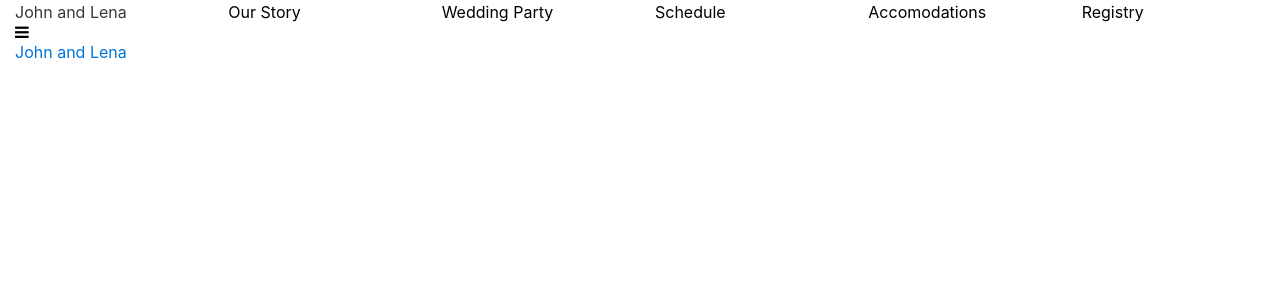
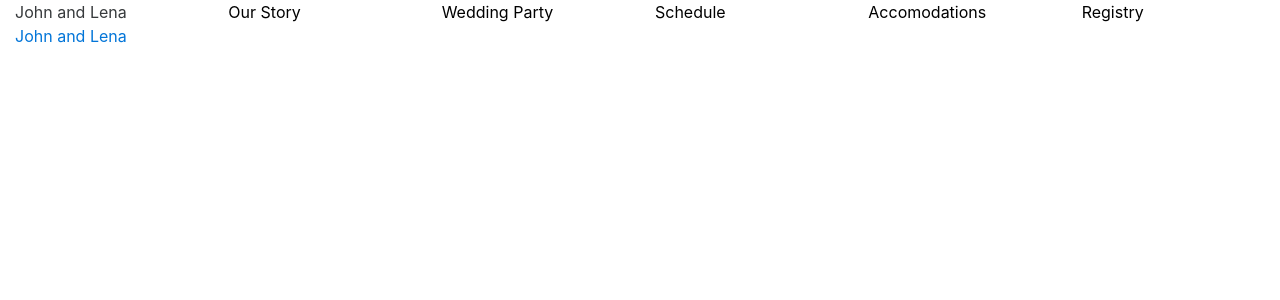
Before and after one commit to johntcarroll/wedding, a PHP site: page /home/index.php in a window 1280 px wide. Shown: the top 300 px of the page. Run offline with PHP 8.4, Linux system fonts and the light colour scheme.

Commit message:
class error  fixed

```diff
--- a/layout/header.php
+++ b/layout/header.php
@@ -40,7 +40,7 @@
                         </div>
                     </div>
                 </div>
-                <div class='col-sm-3 col-sm-offset-9 small-nav-link'>
+                <div class='col-sm-3 col-sm-offset-9 small-nav-link hidden-md-up'>
                     <a href='#' id='navOverlay'><span class='fa fa-bars'</a>
                 </div>
             </div>
```
